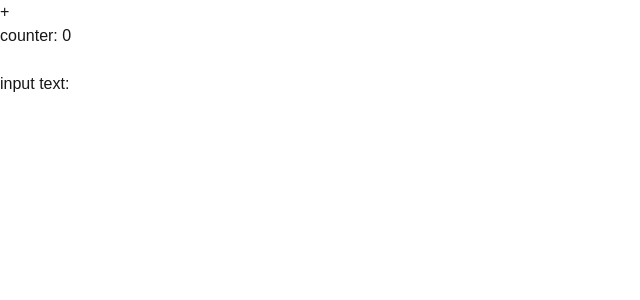
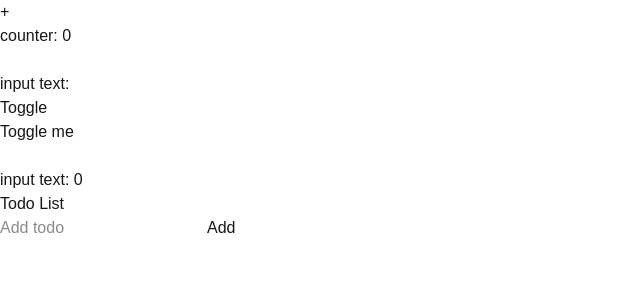
Before and after one commit to Sugi-ai/react-state-tasks, a Next.js app: page / in a window 1280 px wide. Shown: the top 300 px of the page, without its empty margins (0-640 px from the left). Built offline with nearby package versions, Linux system fonts and the light colour scheme.

Commit message:
ex5 done

```diff
--- a/src/app/page.js
+++ b/src/app/page.js
@@ -1,5 +1,8 @@
 import { EasyControlledInputField } from "@/components/easy_controlled_input_field";
+import { EasyControlledInputFieldCount } from "@/components/easy_controlled_input_field_count";
 import { EasyCounter } from "@/components/easy_counter";
+import { EasyToggleMe } from "@/components/easy_toggle_me";
+import { MediumTodoList } from "@/components/medium_todo_list";
 import Image from "next/image";
 
 const Home = () => {
@@ -8,6 +11,9 @@ const Home = () => {
       {/* 1 counter */}
       <EasyCounter />
       <EasyControlledInputField />
+      <EasyToggleMe />
+      <EasyControlledInputFieldCount/>
+      <MediumTodoList />
     </div>
   );
 };
--- /dev/null
+++ b/src/components/easy_controlled_input_field_count.js
@@ -0,0 +1,16 @@
+"use client";
+import { useState } from "react";
+
+export const EasyControlledInputFieldCount = () => {
+  const [input, setInput] = useState("");
+
+  const handleOnChange = (event) => {
+    setInput(event.target.value);
+  };
+  return (
+    <div>
+      <input onChange={handleOnChange} type="text" />
+      <p>input text: {input.length}</p>
+    </div>
+  );
+};
--- /dev/null
+++ b/src/components/easy_toggle_me.js
@@ -0,0 +1,15 @@
+"use client";
+import { useState } from "react";
+
+export const EasyToggleMe = () => {
+  const [isShow, setIsShow] = useState(true);
+  const handleToggle = () => {
+    setIsShow(!isShow);
+  };
+  return (
+    <div>
+      <button onClick={handleToggle}>Toggle</button>
+      {isShow && <p>Toggle me</p>}
+    </div>
+  );
+};
--- /dev/null
+++ b/src/components/medium_todo_list.js
@@ -0,0 +1,36 @@
+"use client";
+
+import { useState } from "react";
+
+export const MediumTodoList = () => {
+    const [inputValue, setInputValue] = useState("");
+    const [todos, setTodos] = useState([]);
+
+    const handleOnChange = (event) => {
+        setInputValue(event.target.value);
+    };
+
+    const handleAddTodo = () => {
+        setTodos([...todos, inputValue]);
+        console.log("add todo", todos);
+    }
+
+    const handleDeleteTodo = (index) => {
+        const newTodos = todos.filter((el, i) => index !== i);
+        setTodos(newTodos);
+    }
+
+  return (
+    <div>
+      <h1>Todo List</h1>
+      <div>
+        <input onChange={handleOnChange} type="text" placeholder="Add todo" />
+        <button onClick={handleAddTodo}>Add</button>
+      </div>
+      {todos.map((todo, index) => (
+        <div key={index}>{todo} <button onClick={() => handleDeleteTodo(index)}>Delete</button></div>
+        ))}
+        </div>
+  );
+
+}
```
